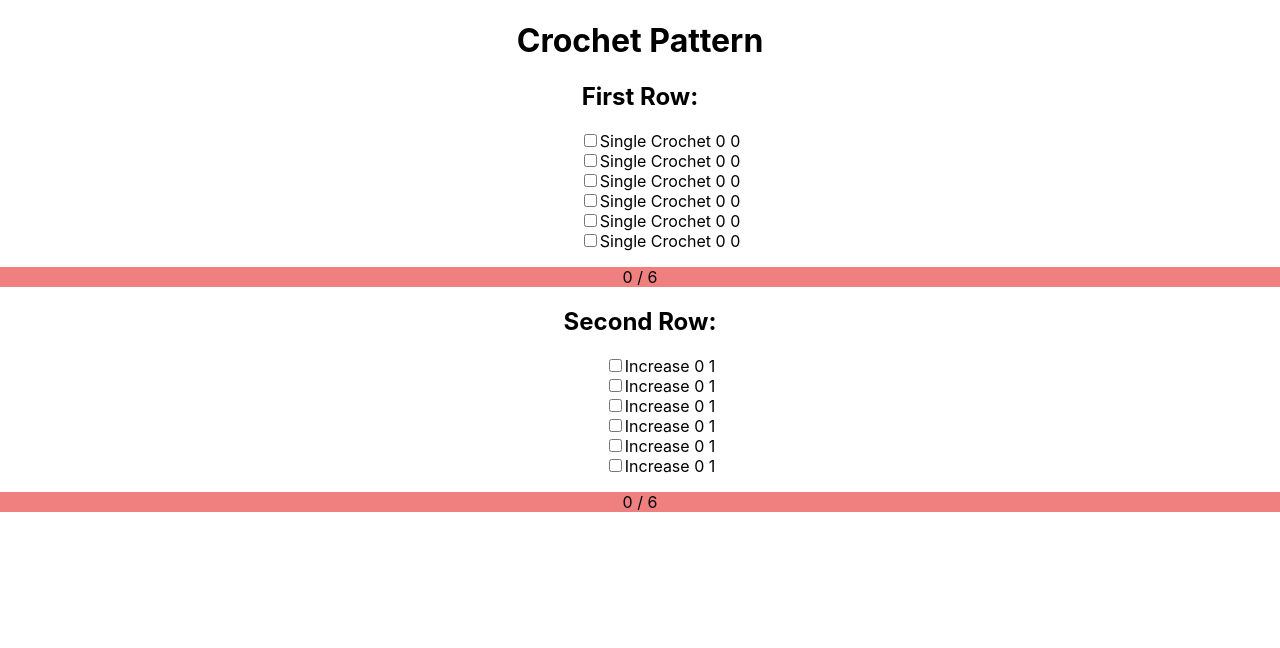
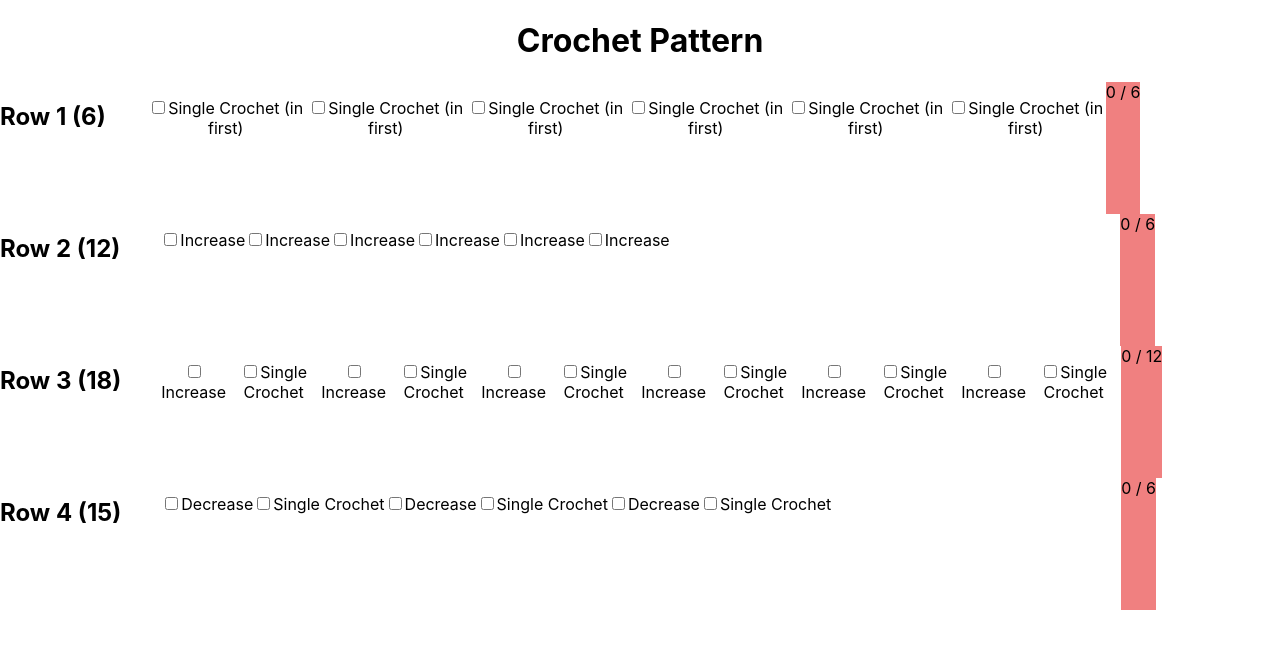
Before and after one commit to Chorwhat/crochet-app, a React (Create React App) app: page / in a window 1280 px wide. Shown: the top 648 px of the page. Built offline with nearby package versions, Linux system fonts and the light colour scheme.

Commit message:
updates Pattern to manage state for whole project instead of row by row
Previously, I was creating a state for each row in the pattern, in the pattern component. Now there is a function creater that will now render rows based on the state of the pattern.

```diff
--- a/src/App.css
+++ b/src/App.css
@@ -2,9 +2,18 @@
   text-align: center;
 }
 
-.Row {
+.row {
   display: flex;
+  flex-direction: row;
 }
+
+.stitchlist {
+  display: flex;
+  overflow: scroll;
+  width: 75%;
+  height: 100px;
+}
+
 
 .incomplete {
   background-color: lightcoral;
--- a/src/components/Pattern.js
+++ b/src/components/Pattern.js
@@ -1,35 +1,57 @@
 import { useState } from 'react';
 import Row from './Row';
 
-
-const pattern = [
+//sc*6, inc*6, sc*6
+const initialPattern = [
     [
-  { id: 0, stitchType: 'Single Crochet', rowCount: 0, value: 0, complete: false },
-  { id: 1, stitchType: 'Single Crochet', rowCount: 0, value: 0, complete: false },
-  { id: 2, stitchType: 'Single Crochet', rowCount: 0, value: 0, complete: false},
-  { id: 3, stitchType: 'Single Crochet', rowCount: 0, value: 0, complete: false },
-  { id: 4, stitchType: 'Single Crochet', rowCount: 0, value: 0, complete: false },
-  { id: 5, stitchType: 'Single Crochet', rowCount: 0, value: 0, complete: false},
+        { id: 0, stitchType: 'Single Crochet (in first)', rowCount: 0, value:1, complete: false },
+        { id: 1, stitchType: 'Single Crochet (in first)', rowCount: 0, value: 1, complete: false },
+        { id: 2, stitchType: 'Single Crochet (in first)', rowCount: 0, value: 1, complete: false },
+        { id: 3, stitchType: 'Single Crochet (in first)', rowCount: 0, value: 1, complete: false },
+        { id: 4, stitchType: 'Single Crochet (in first)', rowCount: 0, value: 1, complete: false },
+        { id: 5, stitchType: 'Single Crochet (in first)', rowCount: 0, value: 1, complete: false },
     ],
     [
         { id: 0, stitchType: 'Increase', rowCount: 0, value: 1, complete: false },
         { id: 1, stitchType: 'Increase', rowCount: 0, value: 1, complete: false },
-  { id: 2, stitchType: 'Increase', rowCount: 0, value: 1, complete: false},
+        { id: 2, stitchType: 'Increase', rowCount: 0, value: 1, complete: false },
         { id: 3, stitchType: 'Increase', rowCount: 0, value: 1, complete: false },
         { id: 4, stitchType: 'Increase', rowCount: 0, value: 1, complete: false },
-  { id: 5, stitchType: 'Increase', rowCount: 0, value: 1, complete: false},
+        { id: 5, stitchType: 'Increase', rowCount: 0, value: 1, complete: false },
     ],
+    [
+        { id: 0, stitchType: 'Increase', rowCount: 0, value: 1, complete: false },
+        { id: 1, stitchType: 'Single Crochet', rowCount: 0, value: 0, complete: false },
+        { id: 2, stitchType: 'Increase', rowCount: 0, value: 1, complete: false },
+        { id: 3, stitchType: 'Single Crochet', rowCount: 0, value: 0, complete: false },
+        { id: 4, stitchType: 'Increase', rowCount: 0, value: 1, complete: false },
+        { id: 5, stitchType: 'Single Crochet', rowCount: 0, value: 0, complete: false },
+        { id: 6, stitchType: 'Increase', rowCount: 0, value: 1, complete: false },
+        { id: 7, stitchType: 'Single Crochet', rowCount: 0, value: 0, complete: false },
+        { id: 8, stitchType: 'Increase', rowCount: 0, value: 1, complete: false },
+        { id: 9, stitchType: 'Single Crochet', rowCount: 0, value: 0, complete: false },
+        { id: 10, stitchType: 'Increase', rowCount: 0, value: 1, complete: false },
+        { id: 11, stitchType: 'Single Crochet', rowCount: 0, value: 0, complete: false },
+
+    ],
+    [
+        { id: 0, stitchType: 'Decrease', rowCount: 0, value: -1, complete: false },
+        { id: 1, stitchType: 'Single Crochet', rowCount: 0, value: 0, complete: false },
+        { id: 2, stitchType: 'Decrease', rowCount: 0, value: -1, complete: false },
+        { id: 3, stitchType: 'Single Crochet', rowCount: 0, value: 0, complete: false },
+        { id: 4, stitchType: 'Decrease', rowCount: 0, value: -1, complete: false },
+        { id: 5, stitchType: 'Single Crochet', rowCount: 0, value: 0, complete: false },
+    ],
+
+
 
 ];
 
-export default function Pattern() {
-  const [firstRow, setFirstRow] = useState(pattern[0]);
-  const [secondRow, setSecondRow] = useState(
-    pattern[1]
-  );
 
-  function handleToggleFirstRow(stitchId, nextComplete) {
-    setFirstRow(firstRow.map(stitch => {
+
+function createToggleRow(pattern, setPattern, row) {
+ return function(stitchId, nextComplete) {
+  const newRow = row.map(stitch => {
         if (stitch.id === stitchId) {
             // Create a *new* object with changes
             return { ...stitch, complete: nextComplete, rowCount: nextComplete ? 1 : 0 };
@@ -37,36 +59,52 @@ export default function Pattern() {
             // No changes
             return stitch;
         }
-    }));
+    });
 
+    const newPattern = pattern.map((prevRow) => {
+        if (prevRow === row) {
+          return newRow;
+        } else return prevRow;
+    });
+
+    setPattern(newPattern)
+ }
 }
 
-  function handleToggleSecondRow(stitchId, nextComplete) {
-    setSecondRow(secondRow.map(stitch => {
-      if (stitch.id === stitchId) {
-        // Create a *new* object with changes
-        return { ...stitch, complete: nextComplete, rowCount: nextComplete ? 1 : 0  };
-      } else {
-        // No changes
-        return stitch;
-      }
-    }));
-  }
+
+//Need to understand whats going on here better
+//specifically what is acc
+const values = initialPattern.reduce((acc, row) => {
+
+    const sum = row.reduce((sum, obj) => sum + obj.value, 0);
+    return [...acc, sum + (acc[acc.length - 1] || 0)];
+  }, []);
+
+
+
+export default function Pattern() {
+    const [pattern, setPattern] = useState(initialPattern);
 
     return (
         <>
             <h1>Crochet Pattern</h1>
-      <h2>First Row:</h2>
-      <Row
-        stitches={firstRow}
-        onToggle={handleToggleFirstRow}
+
+
+
+
+            {pattern.map((row, index) => {
+
+              console.log(row)
+              const toggleRow = createToggleRow(pattern, setPattern, row);
+              // toggleRow = function(stitchId, nextComplete);
+
+              return <div className='row'><h2>Row {index + 1} ({values[index]})</h2><Row
+              key={index}
+              stitches={row}
+              onToggle={toggleRow}
               />
-
-      <h2>Second Row:</h2>
-      <Row
-        stitches={secondRow}
-        onToggle={handleToggleSecondRow}
-         />
+              </div>
+            })}
         </>
     );
 }
--- a/src/components/Row.js
+++ b/src/components/Row.js
@@ -14,29 +14,29 @@ function Row(props) {
         rowValue += stitches[i].rowCount
     }
 
-    if(rowValue == rowLength){
+    if(rowValue === rowLength){
         rowComplete = true
     }
 
-    console.log(rowComplete)
     return (
         <>
-      <ul>
+      <ul className='stitchlist'>
         {stitches.map(stitch => (
           <li key={stitch.id}>
             <label>
               <input type="checkbox" checked={stitch.complete} onChange={e => {
                   onToggle(
+
                     stitch.id,
                     e.target.checked
+
                   );
 
 
                 }}
               />
               {stitch.stitchType} {" "}
-              {stitch.rowCount} {" "}
-              {stitch.value}
+
 
             </label>
           </li>
@@ -44,7 +44,7 @@ function Row(props) {
         )}
       </ul>
 
-       <div className={`Row ${rowComplete ? "complete" : "incomplete"}`}>  {rowValue} / {rowLength} </div>
+       <div className={`${rowComplete ? "complete" : "incomplete"}`}>  {rowValue} / {rowLength} </div>
      </>
     );
 }
```
Lines whose indentation alone changed are shown as unchanged.
